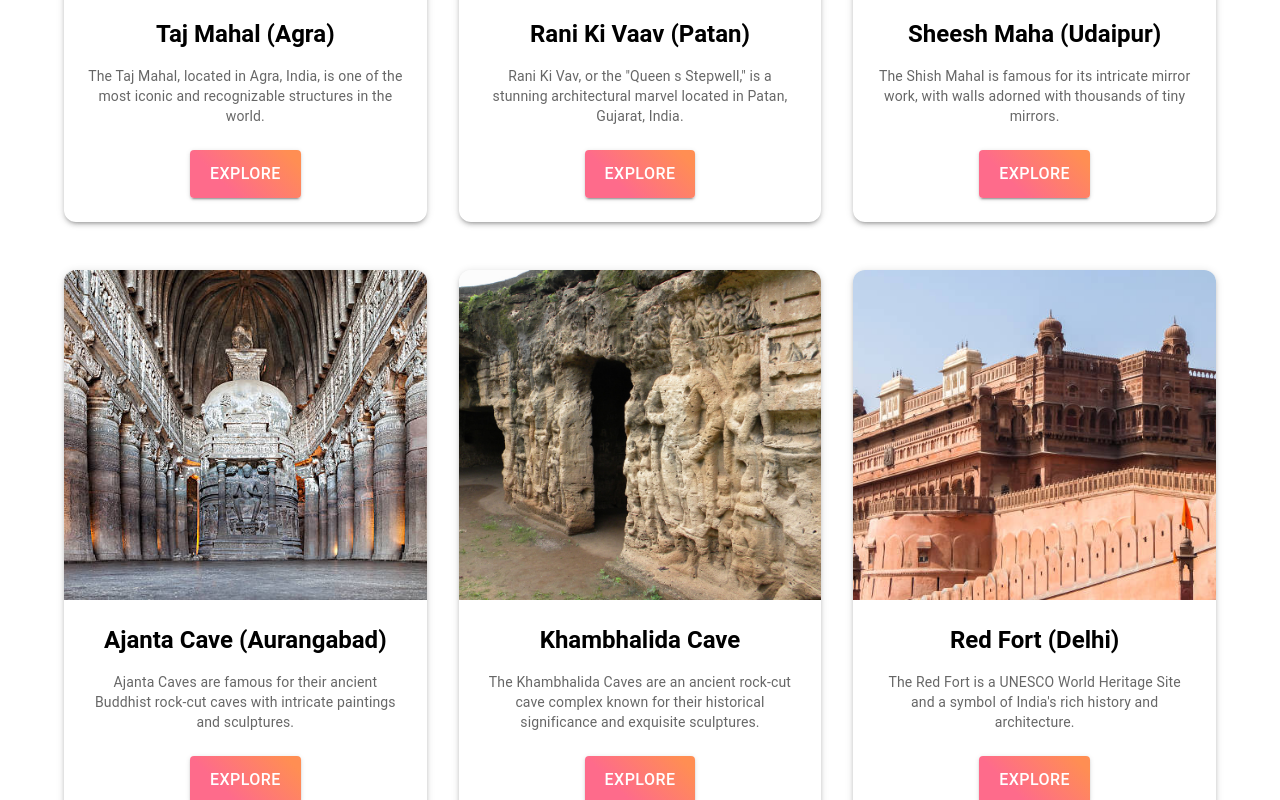
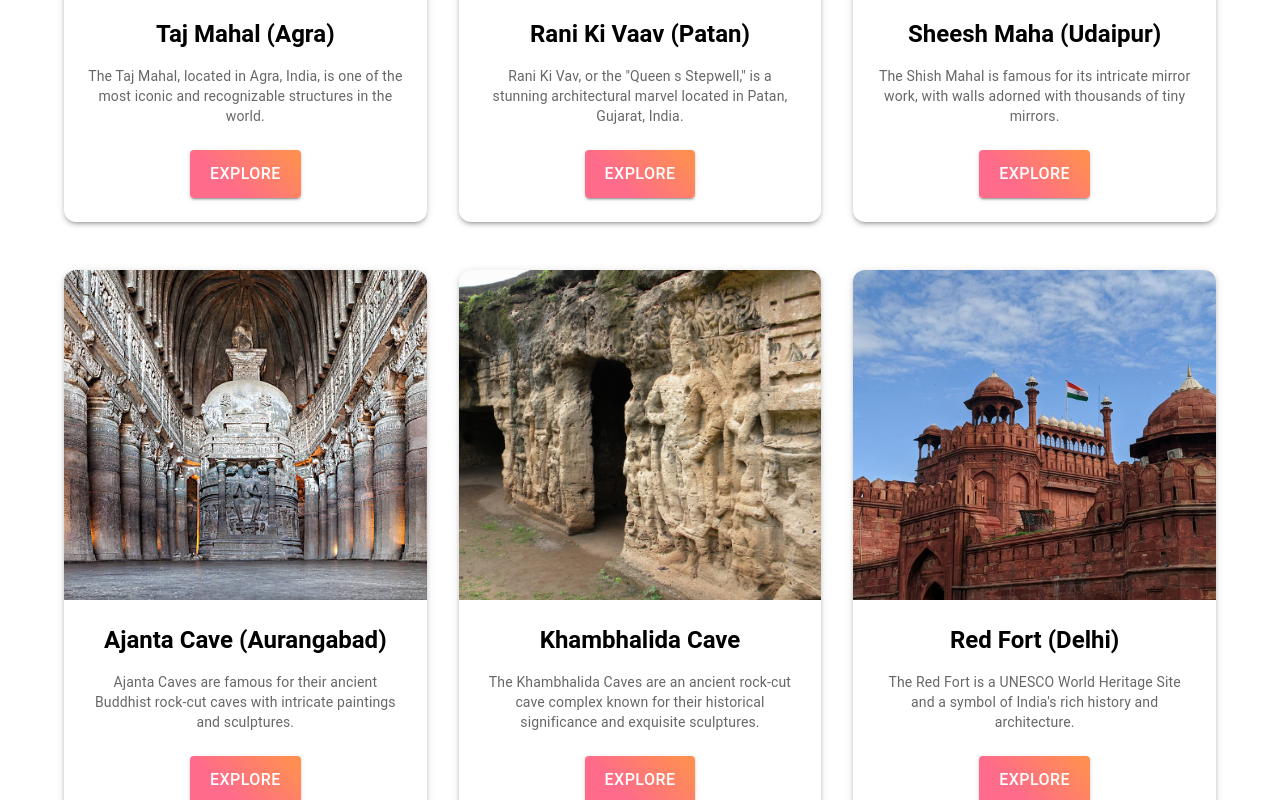
Before and after one commit to UmangDhandhukiya/Adventure-awaits, a React (Vite) app: page /services in a window 1280 px wide. Shown: the part 432-1232 px from the top of the page. Built offline with nearby package versions, Linux system fonts and the light colour scheme.

Commit message:
Update Service.jsx images
Signed-off-by: Umang Dhandhukiya <umangdhandhukiya97@gmail.com>

```diff
--- a/src/pages/Service.jsx
+++ b/src/pages/Service.jsx
@@ -34,7 +34,7 @@ const servicesData = [
     productId: 'khambhalida-cave',
   },
   {
-    image: '/r1.jpg',
+    image: '/r2.jpg',
     title: 'Red Fort (Delhi)',
     description: 'The Red Fort is a UNESCO World Heritage Site and a symbol of India\'s rich history and architecture.',
     productId: 'red-fort',
```
